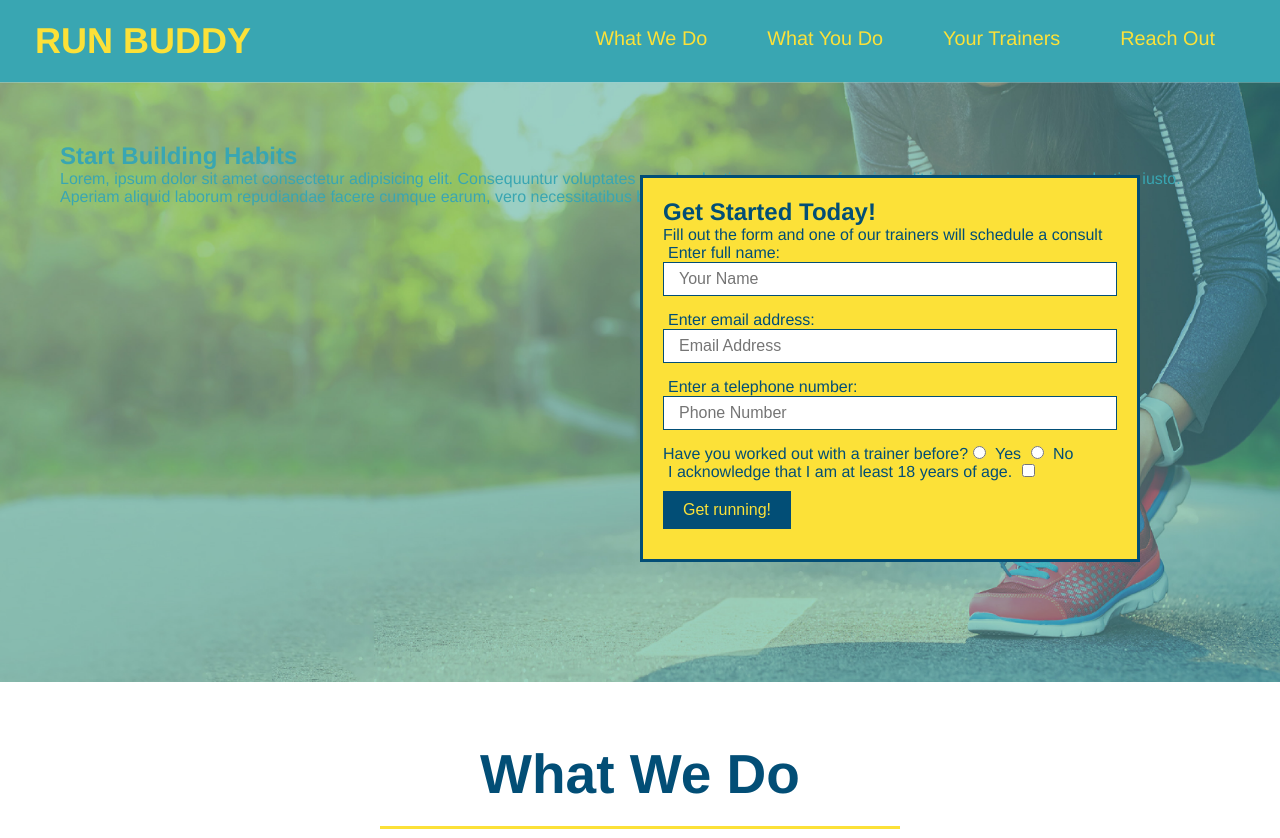
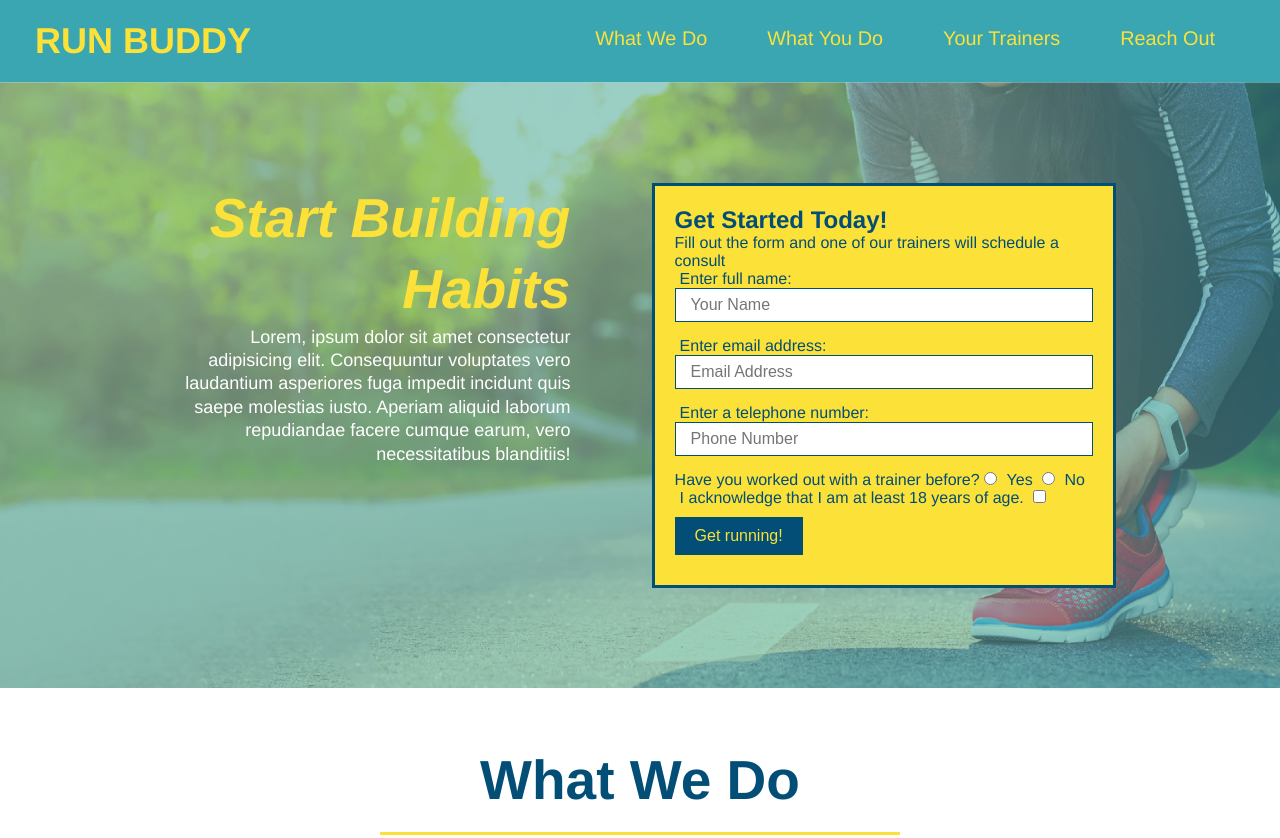
Before and after one commit to durcoorigin/run-buddy, a plain HTML site: page index.html in a window 1280 px wide. Shown: the top 838 px of the page. Drawn offline with Linux system fonts and the light colour scheme.

Commit message:
add flexbox to the hero

```diff
--- a/assets/css/style.css
+++ b/assets/css/style.css
@@ -68,21 +68,35 @@ header nav ul li a {
 /* Hero Style Start */
 .hero {
     background-image: url("../images/hero-bg.jpg");
-    height: 600px;
     background-size: cover;
     background-position: center;
-    position: relative;
+    display: flex;
+    justify-content: center;
+    flex-wrap: wrap;
+}
+
+.hero-cta {
+    width: 35%;
+    text-align: right;
+    margin: 3.5%;
+    color: #fff;
+    font-size: 18px;
+    line-height: 1.3;
+}
+
+.hero-cta h2 {
+    font-style: italic;
+    font-size: 55px;
+    color: #fce138;
 }
 
 .hero-form {
     background-color: #fce138;
     padding: 20px;
-    width: 500px;
     color: #024e76;
     border: solid 3px #024e76;
-    position: absolute;
-    bottom: 120px;
-    right: 140px
+    width: 40%;
+    margin: 3.5%;
 }
 
 .hero-form label {
@@ -257,17 +271,18 @@ footer {
     background: #fce138;
     width: 100%;
     padding:40px 35px;
+    display: flex;
+    justify-content: space-between;
+    flex-wrap: wrap;
 }
 
 footer h2 {
-    display: inline;
     color: #024e76;
     font-size: 30px;
     margin: 0;
 }
 
 footer div {
-    float: right;
     line-height: 1.5;
     text-align: right;
 }
```
